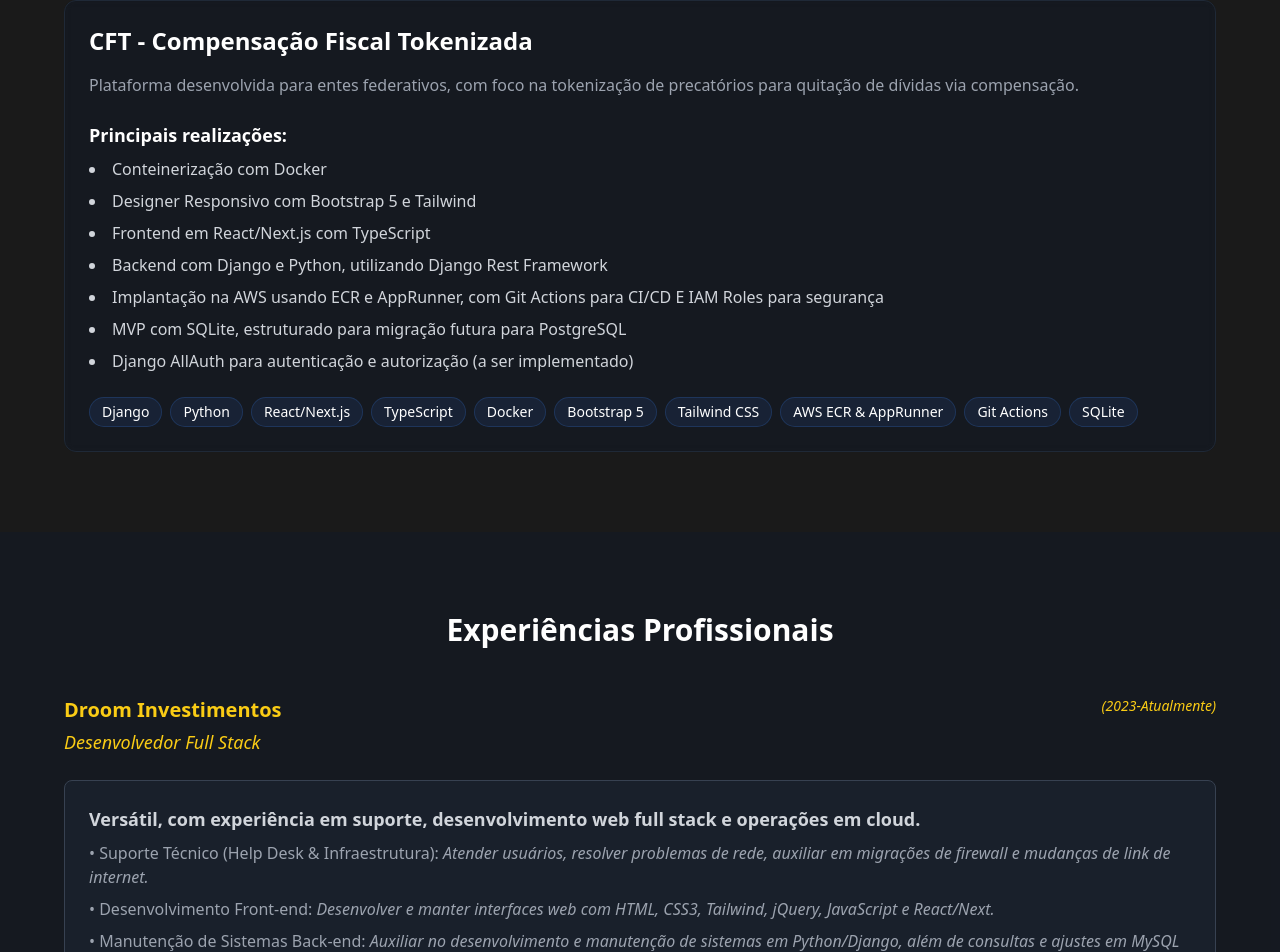
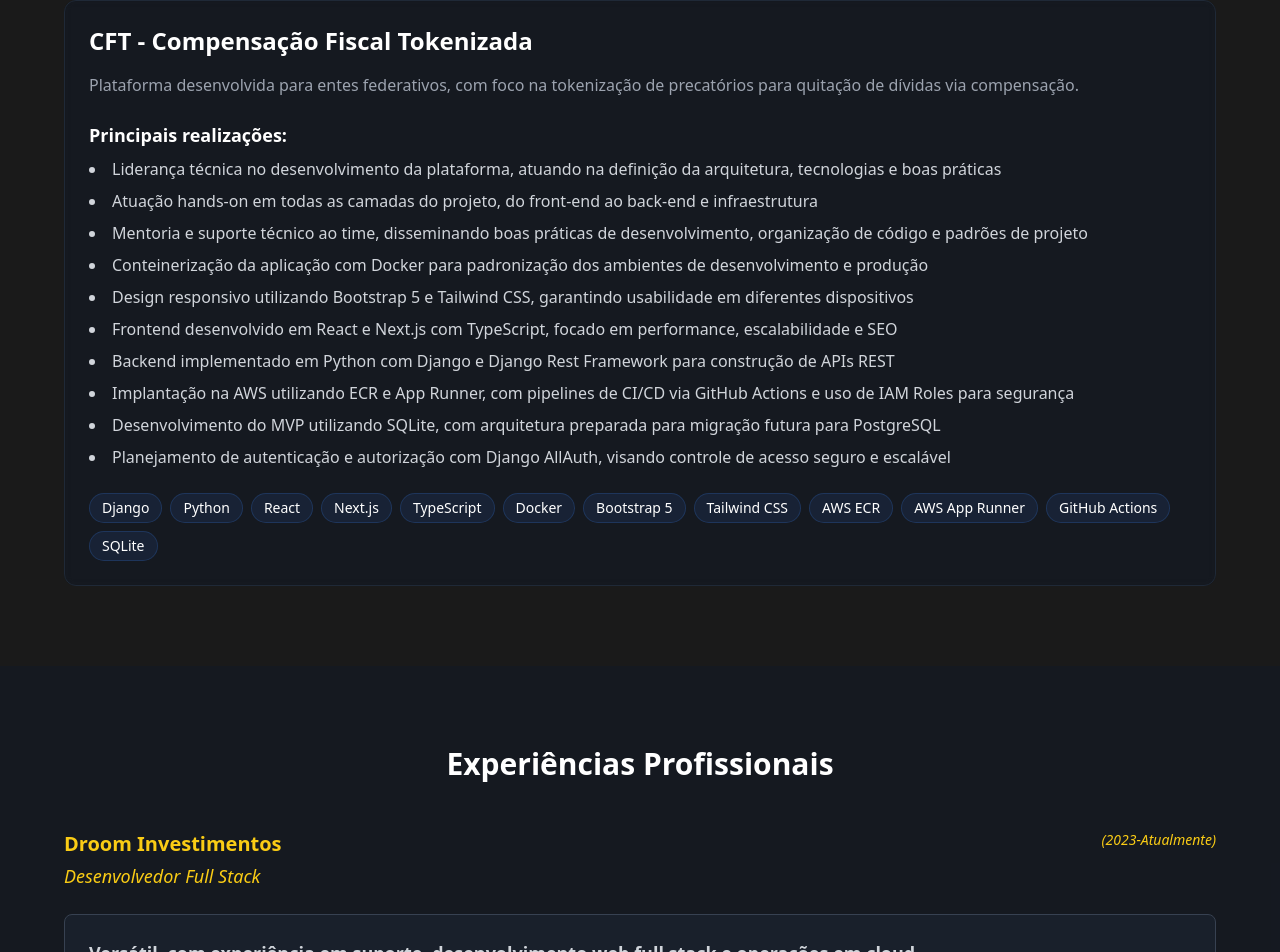
Before and after one commit to filipealmeida97/myResume, a Next.js app: page / in a window 1280 px wide. Shown: the part 2948-3900 px from the top of the page. Built offline with nearby package versions, Linux system fonts and the light colour scheme.

Commit message:
updated responsability in CFT

```diff
--- a/app/components/SystemArchitecture.tsx
+++ b/app/components/SystemArchitecture.tsx
@@ -117,24 +117,29 @@
               description:
                 "Plataforma desenvolvida para entes federativos, com foco na tokenização de precatórios para quitação de dívidas via compensação.",
               details: [
-                "Conteinerização com Docker",
-                "Designer Responsivo com Bootstrap 5 e Tailwind",
-                "Frontend em React/Next.js com TypeScript",
-                "Backend com Django e Python, utilizando Django Rest Framework",
-                "Implantação na AWS usando ECR e AppRunner, com Git Actions para CI/CD E IAM Roles para segurança",
-                "MVP com SQLite, estruturado para migração futura para PostgreSQL",
-                "Django AllAuth para autenticação e autorização (a ser implementado)",
+                "Liderança técnica no desenvolvimento da plataforma, atuando na definição da arquitetura, tecnologias e boas práticas",
+                "Atuação hands-on em todas as camadas do projeto, do front-end ao back-end e infraestrutura",
+                "Mentoria e suporte técnico ao time, disseminando boas práticas de desenvolvimento, organização de código e padrões de projeto",
+                "Conteinerização da aplicação com Docker para padronização dos ambientes de desenvolvimento e produção",
+                "Design responsivo utilizando Bootstrap 5 e Tailwind CSS, garantindo usabilidade em diferentes dispositivos",
+                "Frontend desenvolvido em React e Next.js com TypeScript, focado em performance, escalabilidade e SEO",
+                "Backend implementado em Python com Django e Django Rest Framework para construção de APIs REST",
+                "Implantação na AWS utilizando ECR e App Runner, com pipelines de CI/CD via GitHub Actions e uso de IAM Roles para segurança",
+                "Desenvolvimento do MVP utilizando SQLite, com arquitetura preparada para migração futura para PostgreSQL",
+                "Planejamento de autenticação e autorização com Django AllAuth, visando controle de acesso seguro e escalável",
               ],
               tech: [
                 "Django",
                 "Python",
-                "React/Next.js",
+                "React",
+                "Next.js",
                 "TypeScript",
                 "Docker",
                 "Bootstrap 5",
                 "Tailwind CSS",
-                "AWS ECR & AppRunner",
-                "Git Actions",
+                "AWS ECR",
+                "AWS App Runner",
+                "GitHub Actions",
                 "SQLite",
               ],
             },
```
